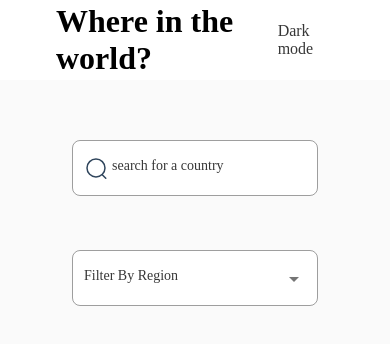
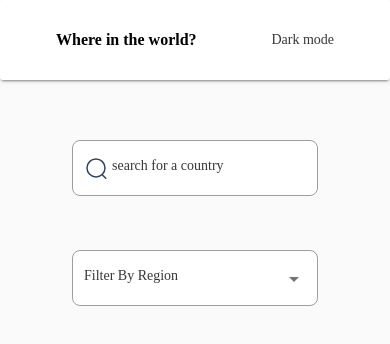
Before and after one commit to NaserAhadi/countries-app, a Nuxt app: page / in a window 390 px wide. Shown: the top 344 px of the page. Built offline with nearby package versions, Linux system fonts and the light colour scheme; no server answers.

Commit message:
STYLE: responsive design for mobile and desktop in header

```diff
--- a/layouts/default.vue
+++ b/layouts/default.vue
@@ -1,5 +1,6 @@
 <template>
   <v-app>
+    <BaseCard>
       <header class="header">
         <span class="header__title">
           Where in the world?
@@ -8,6 +9,7 @@
           Dark mode
         </span>
       </header>
+    </BaseCard>
     <v-main class="main-content">
       <v-container fluid>
         <Nuxt />
@@ -17,12 +19,12 @@
 </template>
 
 <script>
+import BaseCard from '~/components/DesignSystem/BaseCard/BaseCard'
+
 export default {
   name: 'DefaultLayout',
-  data () {
-    return {
-
-    }
+  components: {
+    BaseCard
   }
 }
 </script>
@@ -49,4 +51,16 @@ export default {
 .main-content{
   background: #FAFAFA;
 }
+
+@media only screen and (max-width: 1024px) {
+  .header{
+    &__title{
+      font: 600 1rem 'NunitoSans';
+    }
+
+     &__dark-mode-toggle{
+      font: 400 0.875rem 'NunitoSans';
+    }
+  }
+}
 </style>
```
Lines whose indentation alone changed are shown as unchanged.
